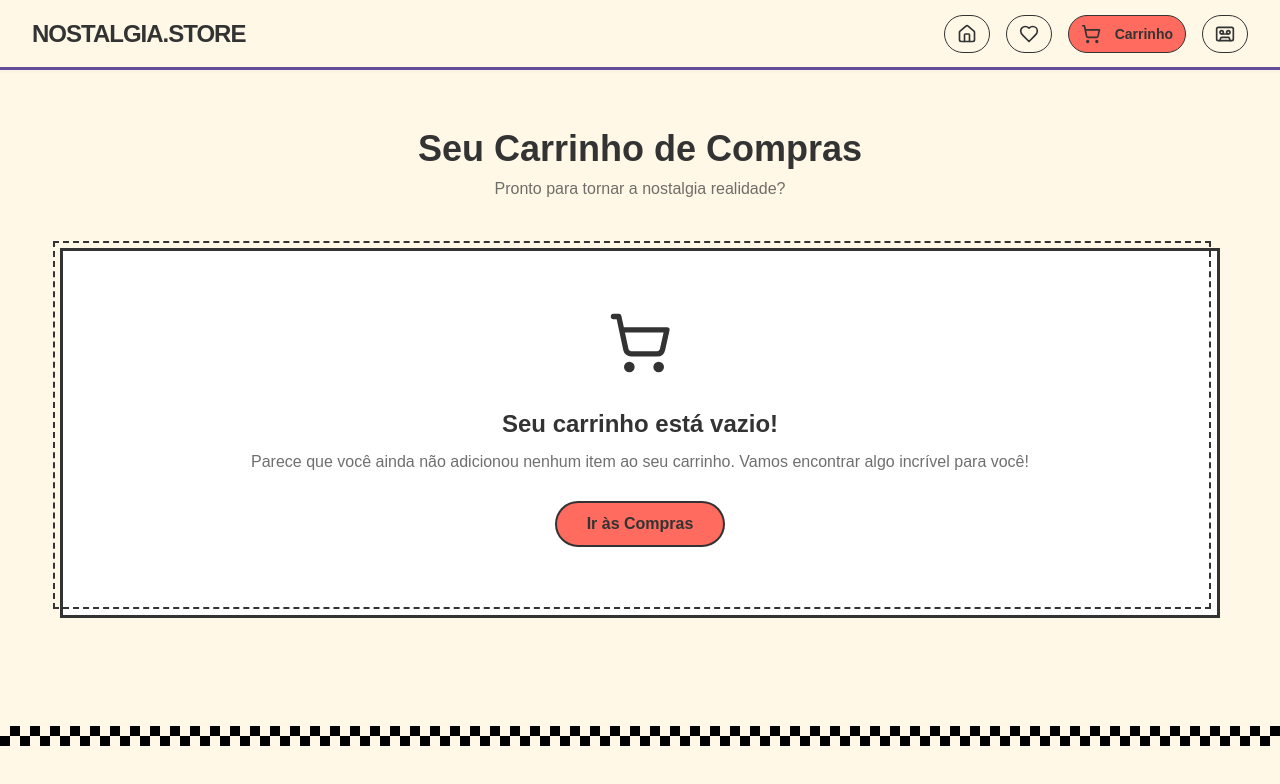
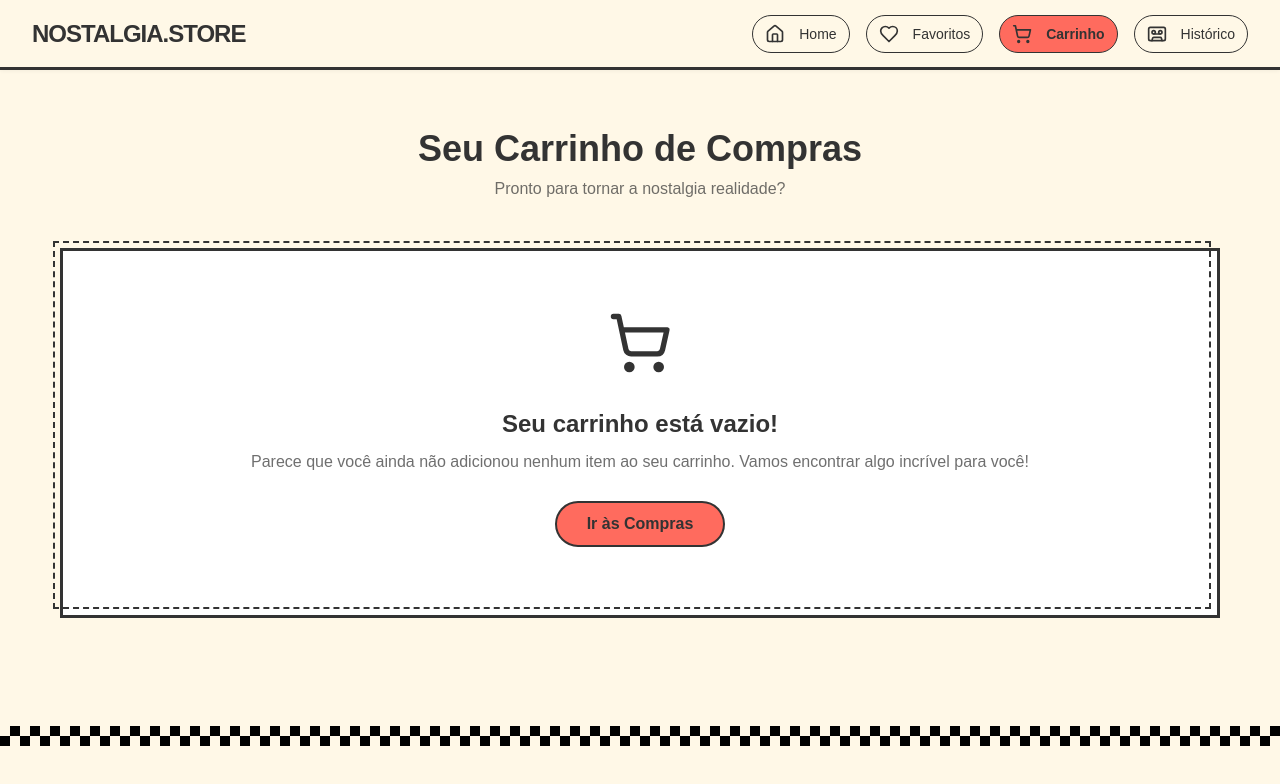
Before and after one commit to Pandor4b/Nostalgia-Store, a React (Vite) app: page /cart in a window 1280 px wide. Shown: the top 784 px of the page. Built offline with nearby package versions, Linux system fonts and the light colour scheme.

Commit message:
Added responsivity to navbar

```diff
--- a/src/components/Navbar/index.tsx
+++ b/src/components/Navbar/index.tsx
@@ -1,9 +1,11 @@
+import { useState } from "react";
 import {
   LuMenu,
   LuHouse,
   LuHeart,
   LuShoppingCart,
   LuCassetteTape,
+  LuX,
 } from "react-icons/lu";
 import { useLocation, useNavigate } from "react-router-dom";
 import { useCart } from "../../hooks/useCart";
@@ -13,6 +15,7 @@ const Navbar = () => {
   const location = useLocation();
   const navigate = useNavigate();
   const { cartCount } = useCart();
+  const [mobileOpen, setMobileOpen] = useState(false);
 
   const navItems = [
     { path: "/", label: "Home", icon: <LuHouse aria-label="Home" /> },
@@ -33,13 +36,25 @@ const Navbar = () => {
     },
   ];
 
+  const handleNav = (path: string) => {
+    setMobileOpen(false);
+    navigate(path);
+  };
+
   return (
     <S.Container>
-      <S.Logo onClick={() => navigate("/")} style={{ cursor: "pointer" }}>
+      <S.Logo onClick={() => handleNav("/")} style={{ cursor: "pointer" }}>
         NOSTALGIA.STORE
       </S.Logo>
 
-      <S.NavContainer>
+      <S.MobileMenuButton
+        aria-label={mobileOpen ? "Fechar menu" : "Abrir menu"}
+        onClick={() => setMobileOpen((open) => !open)}
+      >
+        {mobileOpen ? <LuX /> : <LuMenu />}
+      </S.MobileMenuButton>
+
+      <S.NavContainer $mobileOpen={mobileOpen}>
         {navItems.map((item) => {
           const isActive = location.pathname === item.path;
           return (
@@ -49,7 +64,7 @@ const Navbar = () => {
               $active={isActive}
               onClick={(e) => {
                 e.preventDefault();
-                navigate(item.path);
+                handleNav(item.path);
               }}
               title={item.label}
             >
@@ -59,16 +74,13 @@ const Navbar = () => {
                   <S.CartBadge>{cartCount}</S.CartBadge>
                 )}
               </S.IconWrapper>
-              {isActive && <span>{item.label}</span>}
+              <span>{item.label}</span>
             </S.NavItem>
           );
         })}
       </S.NavContainer>
 
-      {/* <S.MobileMenuButton>
-        <LuMenu />
-      </S.MobileMenuButton> */}
-
+      {mobileOpen && <S.Overlay onClick={() => setMobileOpen(false)} />}
     </S.Container>
   );
 };
--- a/src/components/Navbar/styles.ts
+++ b/src/components/Navbar/styles.ts
@@ -14,7 +14,12 @@ export const Container = styled.nav`
   left: 0;
   z-index: 1000;
   box-shadow: 0 1px 4px rgba(0,0,0,0.05);
-  border-bottom: 3px solid ${({ theme }) => theme.colors.purple};
+  border-bottom: 3px solid ${({ theme }) => theme.colors.darkText};
+
+  @media (max-width: 768px) {
+    padding: 0 1rem;
+    height: 60px;
+  }
 `;
 
 export const Logo = styled.div`
@@ -23,12 +28,32 @@ export const Logo = styled.div`
   font-size: 24px;
   letter-spacing: -1px;
   color: ${(props) => props.theme.colors.darkText};
+  z-index: 1101;
+  @media (max-width: 768px) {
+    font-size: 20px;
+  }
 `;
 
-
-export const NavContainer = styled.div`
+export const NavContainer = styled.div<{ $mobileOpen?: boolean }>`
   display: flex;
   gap: 1rem;
+
+  @media (max-width: 768px) {
+    flex-direction: column;
+    background: ${({ theme }) => theme.colors.cream};
+    position: fixed;
+    top: 60px;
+    right: 0;
+    width: 70vw;
+    max-width: 320px;
+    height: calc(100vh - 60px);
+    box-shadow: -2px 0 12px rgba(0,0,0,0.08);
+    padding: 2rem 1.5rem 1.5rem 1.5rem;
+    transform: ${({ $mobileOpen }) => $mobileOpen ? 'translateX(0)' : 'translateX(100%)'};
+    transition: transform 0.3s ease;
+    z-index: 1100;
+    gap: 1.5rem;
+  }
 `;
 
 export const NavItem = styled(Link)<{ $active: boolean }>`
@@ -38,13 +63,14 @@ export const NavItem = styled(Link)<{ $active: boolean }>`
   gap: 8px;
   padding: 8px 12px;
   border-radius: 20px;
-   border: 1px solid #333;
+  border: 1px solid #333;
   text-decoration: none;
   color: ${({ theme }) => theme.colors.darkText};
   background-color: ${({ $active, theme }) =>
     $active ? theme.colors.coral : "transparent"};
   font-weight: ${({ $active }) => ($active ? "bold" : "normal")};
-  transition: background-color 0.3s ease;
+  transition: background-color 0.3s, color 0.3s;
+  position: relative;
 
   svg {
     font-size: 20px;
@@ -53,10 +79,33 @@ export const NavItem = styled(Link)<{ $active: boolean }>`
   span {
     margin-left: 6px;
     font-size: 14px;
+    color: ${({ theme }) => theme.colors.darkText};
+    transition: color 0.3s;
   }
 
   &:hover {
     background-color: ${({ theme }) => theme.colors.coral}66;
+  }
+
+  @media (max-width: 768px) {
+    width: 100%;
+    justify-content: flex-start;
+    font-size: 18px;
+    padding: 12px 0;
+    border: none;
+    border-radius: 0;
+    background-color: ${({ $active, theme }) => $active ? theme.colors.coral : 'transparent'};
+    color: ${({ $active, theme }) => $active ? theme.colors.lightText : theme.colors.darkText};
+    span {
+      color: ${({ $active, theme }) => $active ? theme.colors.lightText : theme.colors.darkText};
+    }
+    &:hover {
+      background: ${({ theme }) => theme.colors.coral}99;
+      color: ${({ theme }) => theme.colors.lightText};
+      span {
+        color: ${({ theme }) => theme.colors.lightText};
+      }
+    }
   }
 `;
 
@@ -100,9 +149,59 @@ export const CartCount = styled.span`
 export const MobileMenuButton = styled.button`
   display: none;
   background: none;
-  font-size: 24px;
-
+  font-size: 28px;
+  border: none;
+  color: ${({ theme }) => theme.colors.darkText};
+  z-index: 1102;
+  cursor: pointer;
   @media (max-width: 768px) {
     display: block;
   }
-`
+`;
+
+export const Overlay = styled.div`
+  display: none;
+  @media (max-width: 768px) {
+    display: block;
+    position: fixed;
+    top: 0;
+    left: 0;
+    width: 100vw;
+    height: 100vh;
+    background: rgba(0,0,0,0.18);
+    z-index: 1099;
+    transition: opacity 0.2s;
+  }
+`;
+
+export const ActiveLine = styled.div`
+  display: none;
+  @media (max-width: 768px) {
+    display: block;
+    height: 3px;
+    width: 100%;
+    background: ${({ theme }) => theme.colors.coral};
+    border-radius: 2px;
+    margin-top: 4px;
+    margin-bottom: -8px;
+  }
+`;
+
+export const PageList = styled.div`
+  display: none;
+  @media (max-width: 768px) {
+    display: flex;
+    flex-direction: column;
+    position: fixed;
+    bottom: 18px;
+    right: 18px;
+    background: ${({ theme }) => theme.colors.cream};
+    border: 1px solid #eee;
+    border-radius: 8px;
+    box-shadow: 0 2px 8px rgba(0,0,0,0.07);
+    padding: 12px 18px;
+    z-index: 1200;
+    min-width: 120px;
+    opacity: 0.97;
+  }
+`;
--- a/src/components/ProductCard/index.tsx
+++ b/src/components/ProductCard/index.tsx
@@ -1,19 +1,19 @@
 import * as S from "./styles";
 
 export type ProductCardProps = {
-  key: number;
+  id: number;
+  key?: number;
   name: string;
   price: string;
   image: string;
-  id: number;
   children?: React.ReactNode;
 };
 
-const ProductCard = ({ key, name, price, image, id, children }: ProductCardProps) => {
+const ProductCard = ({ id, name, price, image, children }: ProductCardProps) => {
 
   return (
     <>
-      <S.ProductCard key={key}>
+      <S.ProductCard key={id}>
         <S.ProductImage src={image} alt={name} />
         <S.ProductName>{name}</S.ProductName>
         <S.ProductPrice>R$ {price}</S.ProductPrice>
--- a/src/components/ProductCard/styles.ts
+++ b/src/components/ProductCard/styles.ts
@@ -10,6 +10,7 @@ export const ProductCard = styled.div`
   min-width: 280px;
   margin: 0 15px;
   cursor: pointer;
+  z-index: 1;
   &:hover {
     transform: translateY(-5px);
   }
--- a/src/pages/Favorites/index.tsx
+++ b/src/pages/Favorites/index.tsx
@@ -6,6 +6,7 @@ import { FiHeart } from "react-icons/fi";
 import CheckeredBorder from "../../components/CheckeredBorder";
 import ProductCard from "../../components/ProductCard";
 import RoundButton from "../../components/RoundButton";
+import RetantugarButton from "../../components/RetangularButton";
 
 const Favorites = () => {
   const { favorites, removeFromFavorites } = useFavorites();
@@ -54,12 +55,12 @@ const Favorites = () => {
                     <FiHeart fill="#FF6B5E" />
                   </S.RemoveFavoriteButton>
 
-                  <RoundButton
+                  <RetantugarButton
                     variant="outline"
                     onClick={() => navigate(`/product/${item.id}`)}
                   >
                     Ver Produto
-                  </RoundButton>
+                  </RetantugarButton>
                 </ProductCard>
               ))}
             </S.FavoritesGrid>
--- a/src/pages/Favorites/styles.ts
+++ b/src/pages/Favorites/styles.ts
@@ -1,7 +1,7 @@
 import styled from "styled-components";
 
 export const FavoritesContainer = styled.section`
-  background-color: ${(props) => props.theme.colors.cream};
+  background-color: ${(props) => props.theme.colors.orange};
   padding: 8rem 0;
   position: relative;
   min-height: 70vh;
@@ -49,6 +49,7 @@ export const RemoveFavoriteButton = styled.button`
   color: #FF6B5E;
   font-size: 24px;
   padding: 0;
+  z-index: 9999;
 
 `;
 
--- a/src/pages/Home/styles.ts
+++ b/src/pages/Home/styles.ts
@@ -1,13 +1,5 @@
 import styled from 'styled-components';
 
 export const Wrapper = styled.div`
-  padding-top: 70px;
-  background-color: ${({ theme }) => theme.colors.cream};
   position: relative;
 `;
-
-export const Title = styled.h1`
-  font-size: 2rem;
-  color: ${({ theme }) => theme.colors.red};
-  background-color: ${({ theme }) => theme.colors.vanilla};
-`;
```
